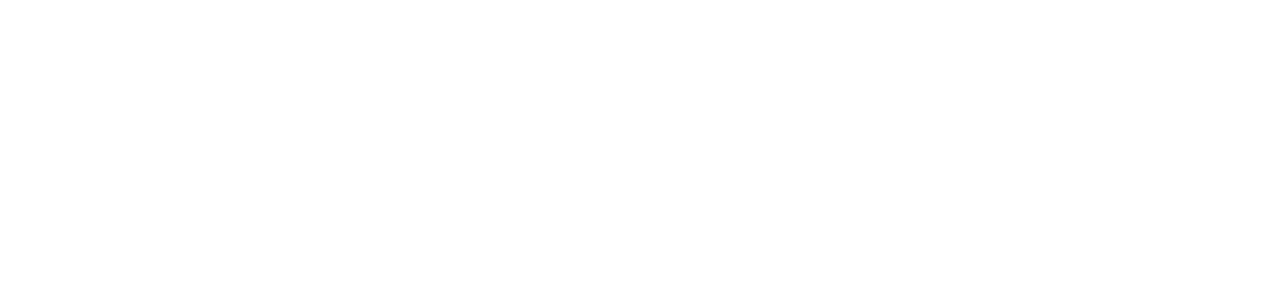
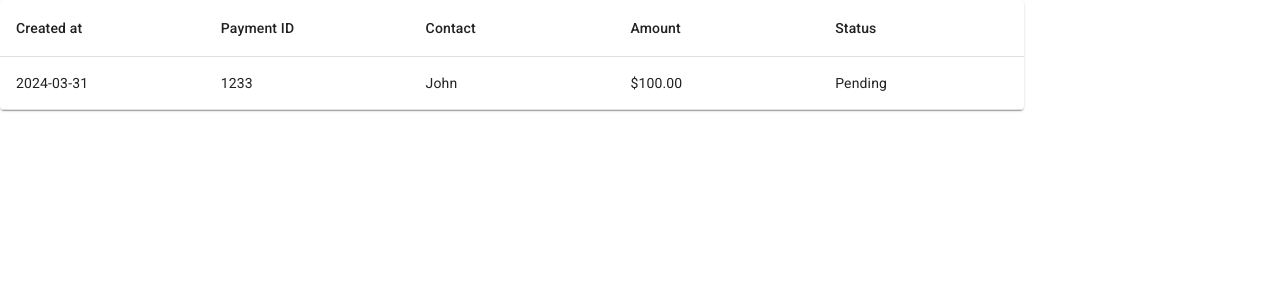
Before and after one commit to SkandaUdupi/Scrapify, a React (Create React App) app: page /admin/dashboard in a window 1280 px wide. Before the commit this address had no page. Shown: the top 300 px of the page. Built offline with nearby package versions, Linux system fonts and the light colour scheme; no server answers.

Commit message:
added payment Dashboard

```diff
--- a/package.json
+++ b/package.json
@@ -19,6 +19,7 @@
     "react-leaflet": "^4.2.1",
     "react-router-dom": "^6.22.2",
     "react-scripts": "5.0.1",
+    "styled-components": "^6.1.8",
     "web-vitals": "^2.1.4"
   },
   "scripts": {
--- a/src/App.js
+++ b/src/App.js
@@ -7,6 +7,7 @@
 import SignIn from "./Components/SingUp_In/SingIn";
 import Bill2 from "./Components/Vendor/Bill/Bill2";
 import Payment from "./Components/Vendor/Bill/Payment";
+import Dashboard from "./Components/Admin/PaymentDashboard/Dashboard";
 function App() {
   return (
     // <Box sx={{ flexGrow: 1 }}>
@@ -18,9 +19,10 @@
     //   </Grid>
     // </Box>
     <Routes>
-      <Route path="/signin" element={<SignIn />} />
+      <Route path="/" element={<SignIn />} />
       <Route path="/signup" element={<SignUp />} />
       <Route path="/admin" element={<Admin />} />
+      <Route path="/admin/dashboard" element={<Dashboard />} />
       <Route path="/vendor">
         <Route index element={<Vendor />} />
         <Route path="bill" element={<Bill2 />} />
--- a/src/Components/Admin/Material_Info/Display.jsx
+++ b/src/Components/Admin/Material_Info/Display.jsx
@@ -22,7 +22,7 @@
 
   const onSavePrice = (index) => {
     // Here, you can handle saving the edited price
-    console.log("Edited Price:", editedPrice);
+    console.log(subcat[index].subcat, editedPrice); //subcat,price
     // Reset edited price and index after saving
 
     //save to DB
--- /dev/null
+++ b/src/Components/Admin/PaymentDashboard/Dashboard.jsx
@@ -0,0 +1,71 @@
+import React, { useState, useEffect } from "react";
+import styled from "styled-components";
+import Table from "@mui/material/Table";
+import TableBody from "@mui/material/TableBody";
+import TableCell from "@mui/material/TableCell";
+import TableContainer from "@mui/material/TableContainer";
+import TableHead from "@mui/material/TableHead";
+import TableRow from "@mui/material/TableRow";
+import Paper from "@mui/material/Paper";
+import axios from "axios";
+
+const StyledTableContainer = styled(TableContainer)`
+  max-width: 100%;
+`;
+
+const StyledTable = styled(Table)`
+  min-width: 650px;
+`;
+
+const Dashboard = () => {
+  const [details, setdetails] = useState([]);
+
+  const fetchdet = async () => {
+    const response = await fetch("http://localhost:8080/getdetails");
+    const data = await response.json()
+    setdetails(data.items)
+    // console.log(data.items)
+  };
+
+  // fetchdet();
+  useEffect(() => {
+    if(details.length==0){
+      fetchdet();
+    console.log(details);
+    }
+  }, [details]);
+
+  return (
+    <StyledTableContainer
+      component={Paper}
+      sx={{ width: { md: "80%", xs: "100%" } }}
+    >
+      <StyledTable aria-label="simple table">
+        <TableHead>
+          <TableRow>
+            <TableCell style={{ minWidth: "150px" }}>Created at</TableCell>
+            <TableCell style={{ minWidth: "150px" }}>Payment ID</TableCell>
+            <TableCell style={{ minWidth: "150px" }}>Contact</TableCell>
+
+            <TableCell style={{ minWidth: "150px" }}>Amount</TableCell>
+            <TableCell style={{ minWidth: "150px" }}>Status</TableCell>
+          </TableRow>
+        </TableHead>
+        <TableBody>
+          {/* Insert your table rows here */}
+          <TableRow>
+            <TableCell>2024-03-31</TableCell>
+            <TableCell>1233</TableCell>
+            <TableCell>John</TableCell>
+
+            <TableCell>$100.00</TableCell>
+            <TableCell>Pending</TableCell>
+          </TableRow>
+          {/* Add more rows as needed */}
+        </TableBody>
+      </StyledTable>
+    </StyledTableContainer>
+  );
+};
+
+export default Dashboard;
--- a/src/Components/Vendor/Bill/Payment.jsx
+++ b/src/Components/Vendor/Bill/Payment.jsx
@@ -1,6 +1,6 @@
 import React from "react";
 import { Button } from "@mui/material";
-import { useLocation } from "react-router-dom";
+import { useLocation, useNavigate } from "react-router-dom";
 import {
   Table,
   TableBody,
@@ -15,6 +15,7 @@
 
 function Payment() {
   const location = useLocation();
+
   const { billItems } = location.state;
   //   console.log(billItems)
   const totalPrice = billItems.reduce((total, item) => total + item.tprice, 0);
@@ -97,6 +98,7 @@
     });
 
     console.log(response.data);
+
     // const responseData = await response.json();
     // console.log(responseData);
     // const paymentId = responseData.paymentId;
```
Also changed, not shown: src/Components/Admin/PaymentDashboard/Row.jsx (added, +16 -0 lines), src/Components/Admin/PaymentDashboard/Fetch.jsx (added), 1 other file (tests, documents, lock files or other folders).
